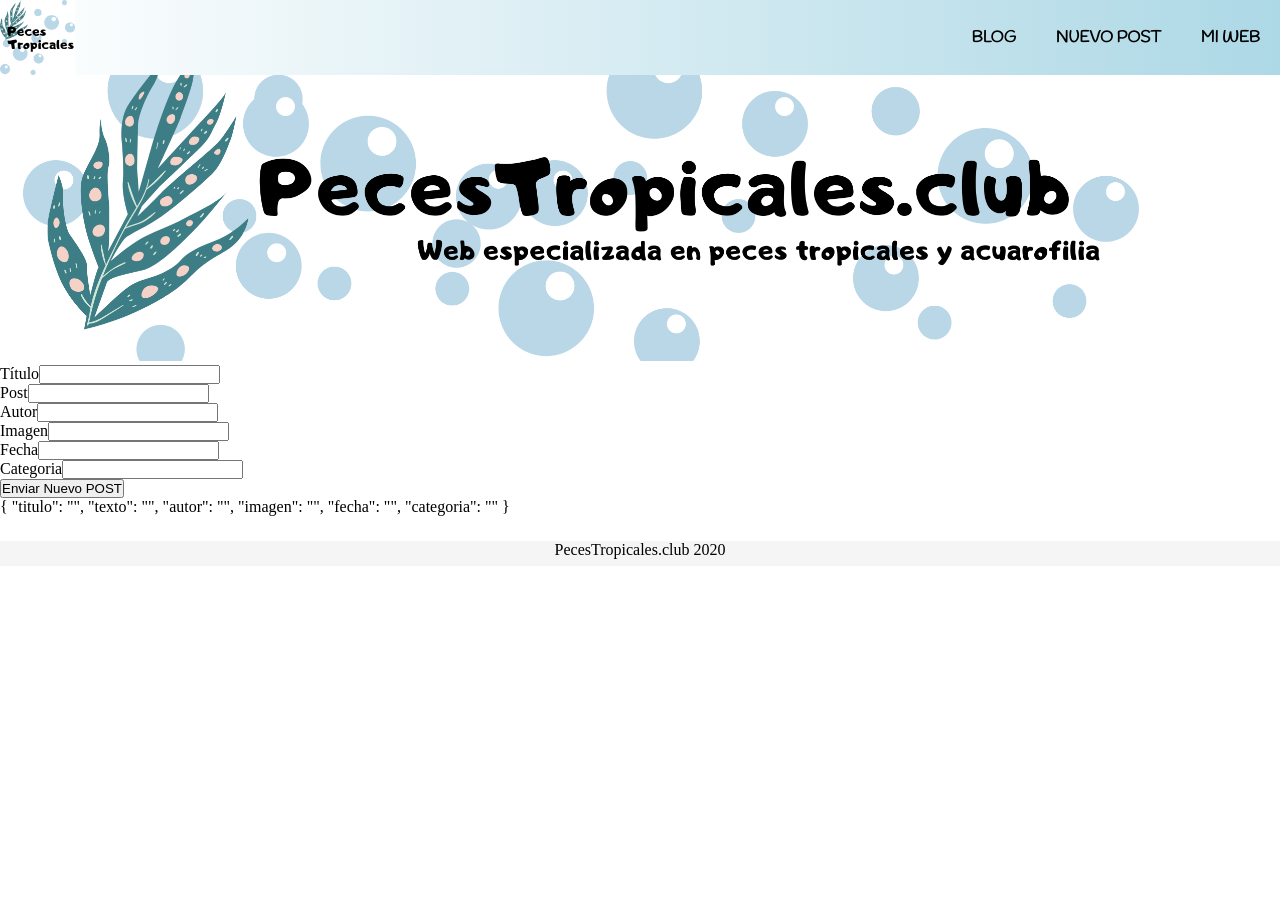
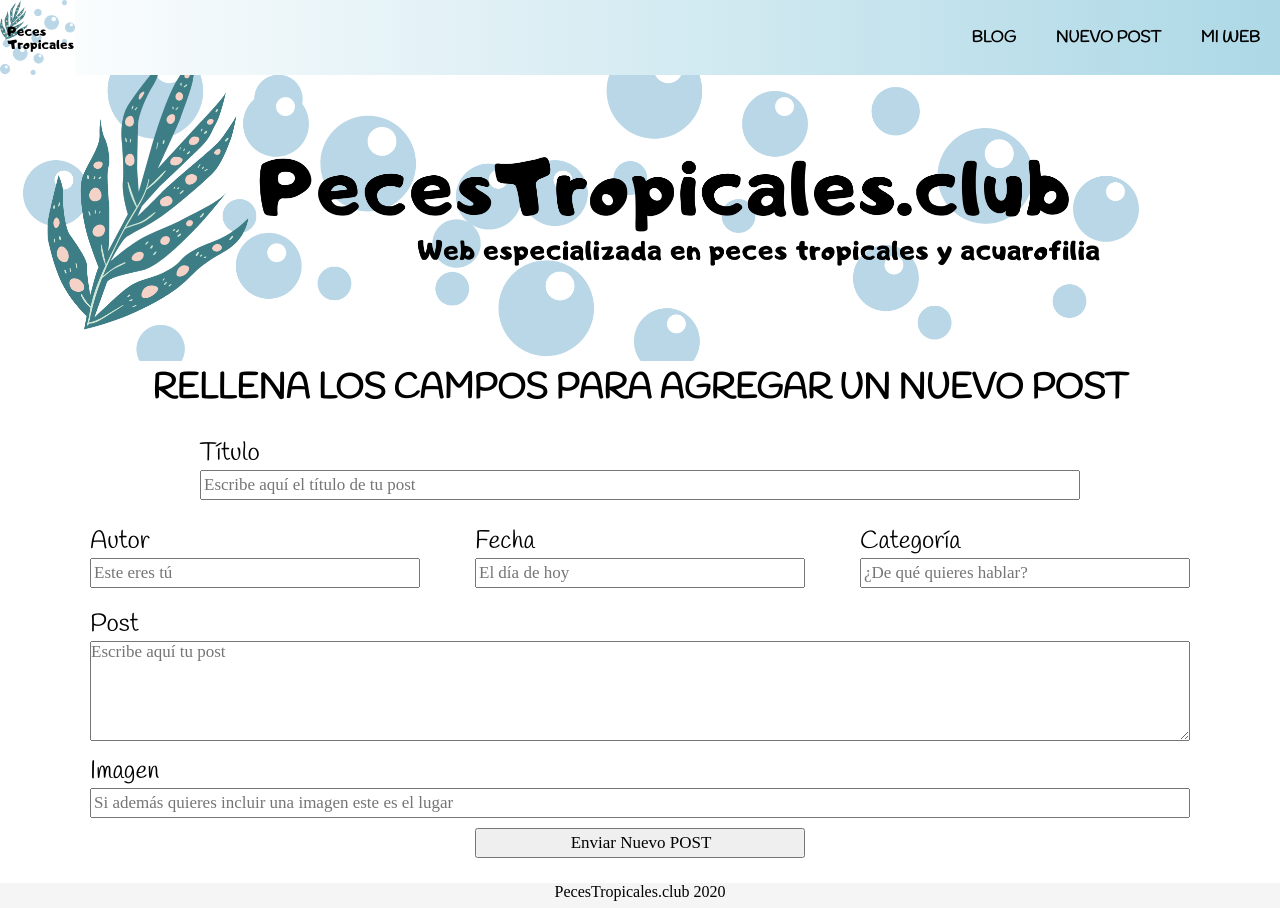
Before and after one commit to JPfstack/blog, an Angular app: page /new in a window 1280 px wide. Before the commit the page ends 800 px from the top, so only its background shows below. Built offline with nearby package versions, Linux system fonts and the light colour scheme; a web font is replaced by a local one.

Commit message:
Estilos finalizados.

```diff
--- a/src/app/componentes/blog/blog.component.css
+++ b/src/app/componentes/blog/blog.component.css
@@ -61,6 +61,7 @@
 #pie {
     display: flex;
     justify-content: space-between;
+    width: 100%;
     margin-top: 5px;
 }
 
@@ -87,3 +88,8 @@ aside div img {
     height: auto;
     margin: 20px auto;
 }
+
+span {
+    font-family: var(--fuentesecundaria);
+    font-weight: bold;
+}
--- a/src/app/componentes/blog/blog.component.html
+++ b/src/app/componentes/blog/blog.component.html
@@ -15,8 +15,10 @@
         <article id="post" *ngFor="let art of arrPost">
             <h2>{{art.titulo}}</h2>
             <p>{{art.texto}}</p>
-            <div (click)="onLeerMas()">Leer más >>
-                <p *ngIf="leerMas">hola</p>
+            <div> <span (click)="onLeerMas()" *ngIf="leerMas">Leer más >></span> <span (click)="onLeerMas()"
+                    *ngIf="leerMenos">Leer menos >></span>
+                <p *ngIf="leerMenos">Si quieres saber más sobre este tema puedes consultar en: <a [href]="art.url"
+                        target="_blank">PecesTropicales.club</a></p>
 
             </div>
             <img [src]="art.imagen">
@@ -57,6 +59,15 @@
             <div>
                 <img src="https://www.pecestropicales.club/wp-content/uploads/2020/04/ancistrus-1536x864.jpg" alt="">
             </div>
+
+            <div>
+                <img src="https://www.pecestropicales.club/wp-content/uploads/2020/01/urna-acuario-1536x1152.jpg"
+                    alt="">
+            </div>
+            <div>
+                <img src="https://www.pecestropicales.club/wp-content/uploads/2020/01/biotopo-amazonico-1536x1152.jpg"
+                    alt="">
+            </div>
         </div>
     </aside>
 </div>
--- a/src/app/componentes/blog/blog.component.ts
+++ b/src/app/componentes/blog/blog.component.ts
@@ -12,14 +12,18 @@ export class BlogComponent implements OnInit {
   arrPost: Post[];
   arrPostXCat: Post[];
   leerMas: boolean;
+  leerMenos: boolean;
+
+
   constructor(private blogService: ServicioBlogService) {
     this.arrPostXCat = new Array();
-    this.leerMas = false;
+    this.leerMas = true;
+    this.leerMenos = false;
   }
 
   ngOnInit(): void {
 
-    this.arrPost = this.blogService.getAllPost().reverse();
+    this.arrPost = this.blogService.getAllPost();
   }
 
   async onChangeCat($event) {
@@ -32,9 +36,13 @@ export class BlogComponent implements OnInit {
   }
 
   onLeerMas() {
-
-    this.leerMas = true
-
+    if (this.leerMas) {
+      this.leerMas = false;
+      this.leerMenos = true;
+    } else {
+      this.leerMas = true;
+      this.leerMenos = false;
+    }
   }
 
 
--- a/src/app/componentes/formulario/formulario.component.css
+++ b/src/app/componentes/formulario/formulario.component.css
@@ -0,0 +1,77 @@
+form {
+    max-width: 1100px;
+    margin: 0 auto;
+}
+
+h2 {
+    font-family: var(--fuenteprincipal);
+    font-size: 35px;
+    margin-top:25px 0px;
+    text-align: center;
+}
+
+form div {
+    margin-bottom: 10px;
+}
+
+label {
+    font-family: var(--fuenteprincipal);
+    font-size: 25px;
+    display: flex;
+    flex-wrap: wrap;
+}
+
+input {
+    width: 100%;
+    height: 30px;
+    font-family: var(--fuentesecundaria);
+    font-size: 17px;
+    padding-left: 2px;
+}
+
+#titulo {
+    width: 80%;
+    margin: 25px auto;
+}
+
+#datosFormulario {
+    display: flex;
+    justify-content: space-between;
+    width: 100%;
+}
+#datosFormulario div {
+    width: 30%;
+}
+
+textarea {
+    width: 100%;
+    height: 100px;
+    font-family: var(--fuentesecundaria);
+    font-size: 17px;
+}
+
+#boton {
+    display: block;
+    width: 30%;
+    margin: 0 auto;
+}
+
+#boton:hover {
+    background-color: lightblue;
+}
+
+#guardado {
+    display: block;
+    position: absolute;
+    top: 650px;
+    left: 675px;
+    border: 2px solid black;
+    border-radius: 15%;
+    padding: 15px;
+    background-color: whitesmoke;
+
+}
+
+#guardado h2 {
+    font-size: 20px;
+}
--- a/src/app/componentes/formulario/formulario.component.html
+++ b/src/app/componentes/formulario/formulario.component.html
@@ -1,34 +1,39 @@
 <form #nuevoPost="ngForm" (ngSubmit)="onSubmit(nuevoPost.value,'/blog')">
+    <h2>RELLENA LOS CAMPOS PARA AGREGAR UN NUEVO POST</h2>
+    <div id="titulo">
+        <label>Título</label>
+        <input type="text" name="titulo" placeholder="Escribe aquí el título de tu post" ngModel>
+    </div>
+    <div id="datosFormulario">
+        <div>
+            <label>Autor</label>
+            <input type="text" name="autor" placeholder="Este eres tú" ngModel>
+        </div>
+        <div>
+            <label>Fecha</label>
+            <input type="text" name="fecha" placeholder="El día de hoy" ngModel>
+        </div>
+        <div>
+            <label>Categoría</label>
+            <input type="text" name="categoria" placeholder="¿De qué quieres hablar?" ngModel>
+        </div>
+    </div>
 
     <div>
-        <label>Título</label>
-        <input type="text" name="titulo" ngModel>
+        <label>Post</label>
+        <textarea name="texto" placeholder="Escribe aquí tu post" ngModel></textarea>
     </div>
-    <div>
-        <label>Post</label>
-        <input type="text" name="texto" ngModel>
-    </div>
-    <div>
-        <label>Autor</label>
-        <input type="text" name="autor" ngModel>
-    </div>
+
     <div>
         <label>Imagen</label>
-        <input type="text" name="imagen" ngModel>
-    </div>
-    <div>
-        <label>Fecha</label>
-        <input type="text" name="fecha" ngModel>
-    </div>
-    <div>
-        <label>Categoria</label>
-        <input type="text" name="categoria" ngModel>
+        <input type="text" name="imagen" placeholder="Si además quieres incluir una imagen este es el lugar" ngModel>
     </div>
 
-    <input type="submit" value="Enviar Nuevo POST">
+
+    <input id="boton" type="submit" value="Enviar Nuevo POST">
 </form>
 
-<div>
-    <h1 *ngIf="guardando">GUARDANDO</h1>
+<div *ngIf="guardando" id="guardado">
+    <img src="../../../assets/pecera6.gif">
+    <h2 class="animate__animated animate__infinite animate__tada">GUARDANDO</h2>
 </div>
-{{nuevoPost.value |json}}
--- a/src/app/componentes/formulario/formulario.component.ts
+++ b/src/app/componentes/formulario/formulario.component.ts
@@ -23,7 +23,7 @@ export class FormularioComponent implements OnInit {
     this.blogService.agregarPost(pNuevoPost);
     setTimeout(() => {
       this.router.navigate([pRuta]);
-    }, 2000)
+    }, 4000)
 
   }
 
--- a/src/app/models/post.models.ts
+++ b/src/app/models/post.models.ts
@@ -6,8 +6,9 @@ export class Post {
     autor: string;
     fecha: string;
     categoria: string;
+    url: string;
 
-    constructor(pTitulo: string, pTexto: string, pImagen: string, pAutor: string, pFecha: string, pCategoria: string) {
+    constructor(pTitulo: string, pTexto: string, pImagen: string, pAutor: string, pFecha: string, pCategoria: string, pUrl: string) {
 
         this.titulo = pTitulo;
         this.texto = pTexto;
@@ -15,5 +16,6 @@ export class Post {
         this.autor = pAutor;
         this.fecha = pFecha;
         this.categoria = pCategoria;
+        this.url = pUrl;
     }
 }
--- a/src/app/servicio-blog.service.ts
+++ b/src/app/servicio-blog.service.ts
@@ -10,10 +10,13 @@ export class ServicioBlogService {
 
   constructor() {
     this.arrPost = [
-      new Post('La química del agua', 'Un apartado básico para todo amante de la acuariofilia es conocer y entender la química del agua del acuario y sus parámetros fundamentales, en esta página intentaré explicar los conceptos básicos necesarios para su comprensión de la forma más fácil y práctica. Sé que es la peor parte y la más aburrida de la acuariofilia, pero es un pequeño precio que debemos pagar a cambio de contar con la fantástica compañía de amigos como ellos.', 'https://www.pecestropicales.club/wp-content/uploads/2020/01/ciclo-del-nitrogeno-1536x864.png', 'JP', '17/08/2020', 'Quimica del agua'),
-      new Post('Decoración del acuario', 'La decoración de acuarios es todo un arte y la estética que resulte dependerá en buena medida de nuestro gusto y creatividad. No obstante será necesario conocer ciertas pautas básicas para que nuestro acuario quede lo más estético posible y, especialmente, que nuestros peces tropicales se encuentren como en casa. Para ello será necesario realizar una mínima planificación previa de como queremos que quede nuestro acuario así como seguir unos consejos básicos para hacer las cosas bien desde el principio.', 'https://www.pecestropicales.club/wp-content/uploads/2020/05/decoracion-acuario-1536x1152.jpg', 'JP', '17/08/2020', 'Decoracion'),
-      new Post('Acuarios de agua fría', 'Los peces de agua fría son, dentro de los peces de agua dulce, la otra opción de la que disponemos para montar nuestro acuario comunitario. Si bien cuenta con algunas particularidades respecto a los peces tropicales.Las ventajas de decantarse por peces de agua fría en mi opinión son varias, por un lado, suelen ser peces bastante resistentes por lo que podrían adaptarse bien a cualquier principiante en la acuariofilia.', 'https://www.pecestropicales.club/wp-content/uploads/2020/04/goldfish.jpg', 'JP', '17/08/2020', 'Peces agua fria'),
-      new Post('Pez Betta', 'El Betta Splendens, también conocido como Luchador de Siam o simplemente pez Betta, es seguramente el pez tropical asiático más famoso del mundo. Sin ninguna duda su espectacular pose, preciosas aletas y diversidad de colores le han convertido en uno de los peces asiáticos más demandados. También su relativa facilidad de cuidados, donde le incluimos en la entrada Peces de agua caliente para principiantes, han hecho que aumente su popularidad.', 'https://www.pecestropicales.club/wp-content/uploads/2020/04/betta-2-1524462-640x480-1.jpg', 'JP', '17/08/2020', 'Pez Betta')
+      new Post('Pez Betta', 'El Betta Splendens, también conocido como Luchador de Siam o simplemente pez Betta, es seguramente el pez tropical asiático más famoso del mundo. Sin ninguna duda su espectacular pose, preciosas aletas y diversidad de colores le han convertido en uno de los peces asiáticos más demandados. También su relativa facilidad de cuidados, donde le incluimos en la entrada Peces de agua caliente para principiantes, han hecho que aumente su popularidad.', 'https://www.pecestropicales.club/wp-content/uploads/2020/04/betta-2-1524462-640x480-1.jpg', 'JP', '17/08/2020', 'Pez Betta', 'https://www.pecestropicales.club/biotopo/peces-asiaticos/pez-betta/'),
+      new Post('Acuarios de agua fría', 'Los peces de agua fría son, dentro de los peces de agua dulce, la otra opción de la que disponemos para montar nuestro acuario comunitario. Si bien cuenta con algunas particularidades respecto a los peces tropicales.Las ventajas de decantarse por peces de agua fría en mi opinión son varias, por un lado, suelen ser peces bastante resistentes por lo que podrían adaptarse bien a cualquier principiante en la acuariofilia.', 'https://www.pecestropicales.club/wp-content/uploads/2020/04/goldfish.jpg', 'JP', '17/08/2020', 'Peces agua fria', 'https://www.pecestropicales.club/biotopo/peces-agua-fria/'),
+      new Post('Decoración del acuario', 'La decoración de acuarios es todo un arte y la estética que resulte dependerá en buena medida de nuestro gusto y creatividad. No obstante será necesario conocer ciertas pautas básicas para que nuestro acuario quede lo más estético posible y, especialmente, que nuestros peces tropicales se encuentren como en casa. Para ello será necesario realizar una mínima planificación previa de como queremos que quede nuestro acuario así como seguir unos consejos básicos para hacer las cosas bien desde el principio.', 'https://www.pecestropicales.club/wp-content/uploads/2020/05/decoracion-acuario-1536x1152.jpg', 'JP', '17/08/2020', 'Decoracion', 'https://www.pecestropicales.club/equipo-para-acuario/decoracion-acuarios/'),
+      new Post('La química del agua', 'Un apartado básico para todo amante de la acuariofilia es conocer y entender la química del agua del acuario y sus parámetros fundamentales, en esta página intentaré explicar los conceptos básicos necesarios para su comprensión de la forma más fácil y práctica. Sé que es la peor parte y la más aburrida de la acuariofilia, pero es un pequeño precio que debemos pagar a cambio de contar con la fantástica compañía de amigos como ellos.', 'https://www.pecestropicales.club/wp-content/uploads/2020/01/ciclo-del-nitrogeno-1536x864.png', 'JP', '17/08/2020', 'Quimica del agua', 'https://www.pecestropicales.club/parametros-agua-acuario/')
+
+
+
     ]
 
   };
@@ -32,7 +35,7 @@ export class ServicioBlogService {
 
   agregarPost(pNuevoPost): Promise<Post[]> {
     return new Promise((resolve, reject) => {
-      this.arrPost.push(pNuevoPost);
+      this.arrPost.unshift(pNuevoPost);
       resolve(this.arrPost)
     })
 
--- a/src/index.html
+++ b/src/index.html
@@ -7,6 +7,7 @@
   <base href="/">
   <meta name="viewport" content="width=device-width, initial-scale=1">
   <link rel="icon" type="image/x-icon" href="favicon.ico">
+  <link rel="stylesheet" href="https://cdnjs.cloudflare.com/ajax/libs/animate.css/4.0.0/animate.min.css" />
 </head>
 
 <body>
```
Also changed, not shown: src/assets/pecera6.gif (added).
